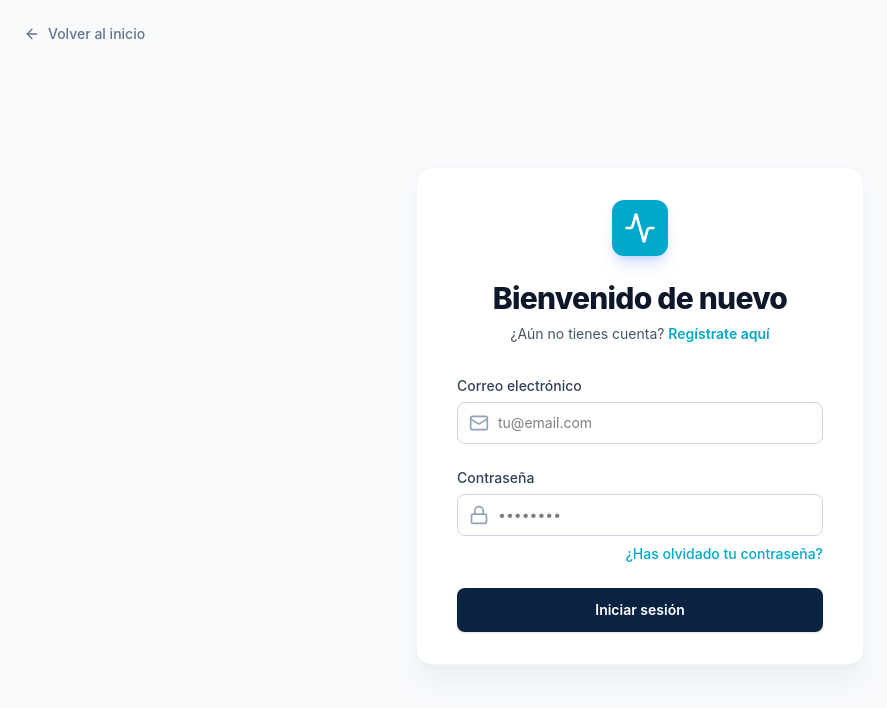
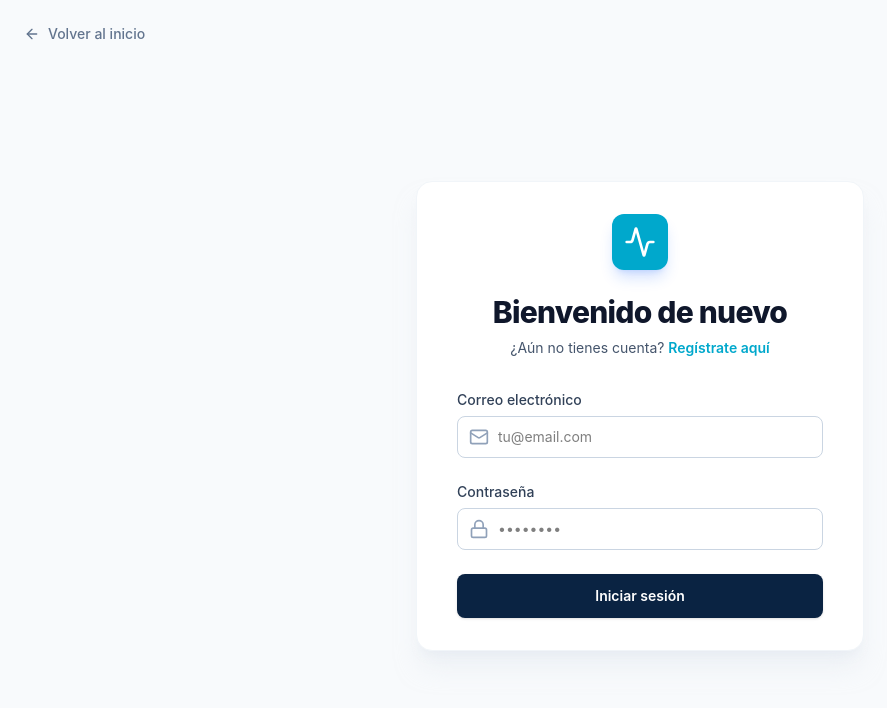
Before and after one commit to javiarellanoo/kairos, a React (Vite) app in the folder frontend/: page /login in a window 1280 px wide. Shown: the top 708 px of the page, without its empty margins (0-887 px from the left). Built offline with nearby package versions, Linux system fonts and the light colour scheme.

Commit message:
fix: remove recover password link from login screen

```diff
--- a/frontend/src/pages/Login.tsx
+++ b/frontend/src/pages/Login.tsx
@@ -104,11 +104,6 @@ export const Login = () => {
                 onChange={(e) => setPassword(e.target.value)}
                 required
               />
-              <div className="flex items-center justify-end mt-2">
-                <a href="#" className="text-sm font-medium text-primary hover:text-cyan-500">
-                  ¿Has olvidado tu contraseña?
-                </a>
-              </div>
             </div>
 
             <Button
```
